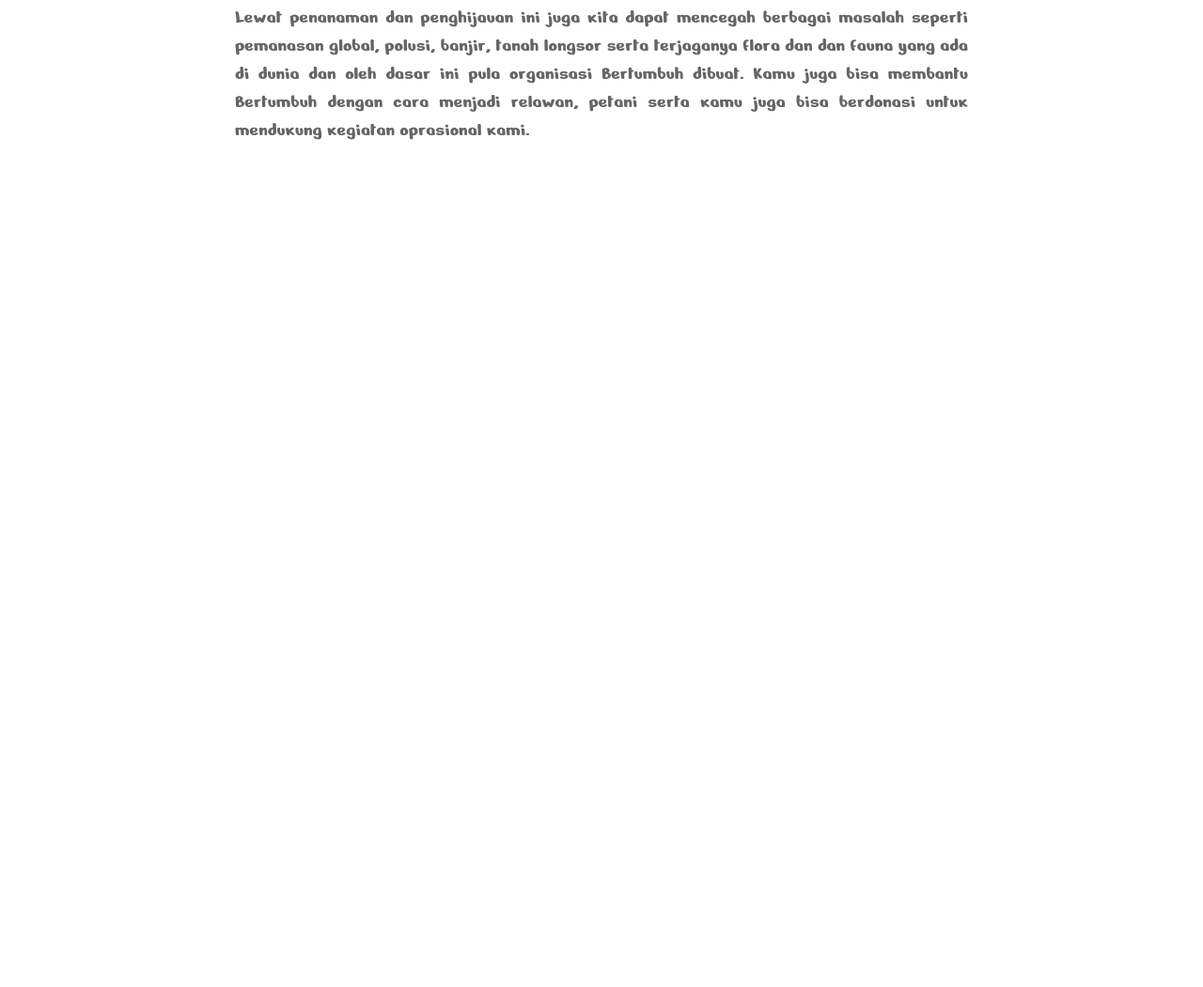
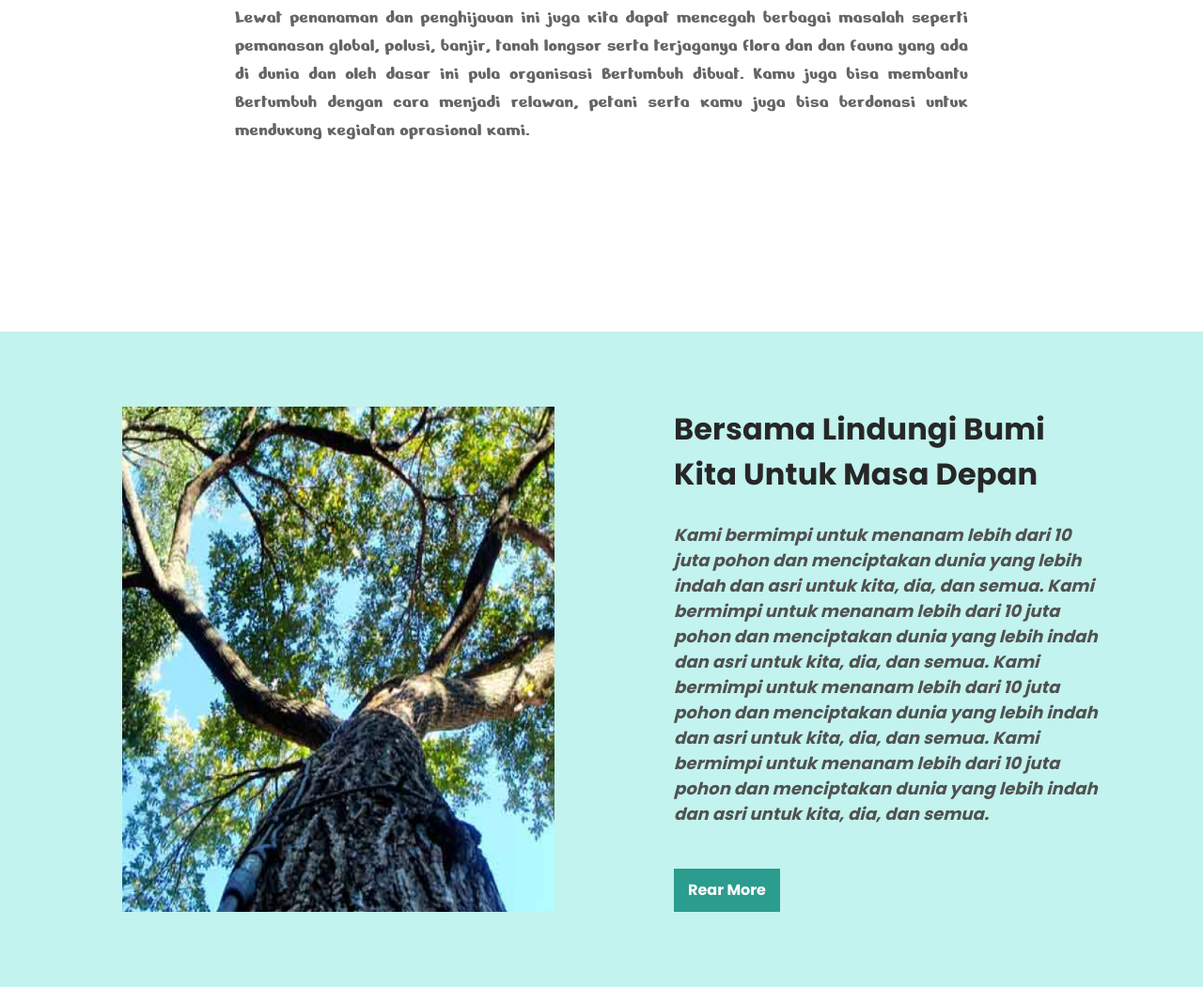
Before and after one commit to jdilla19/Homework5, a plain HTML site: page index.html in a window 1280 px wide. Shown: the part 591-1642 px from the top of the page at 94% size. Before the commit the page ends 944 px from the top, so only its background shows below. Drawn offline with Linux system fonts and the light colour scheme.

Commit message:
add section1

```diff
--- a/css/style.css
+++ b/css/style.css
@@ -38,7 +38,7 @@
 
 /* article */
 
-article {
+.text_article {
     margin: 200px auto;
      width: 780px;
       /* background-color: aqua;
@@ -67,3 +67,69 @@
     margin: 60px auto 52px;
 
 }
+
+/* section */
+
+.section1 {
+    width: 1440px;
+    background-color: #C2F3EE;
+    margin: 0 auto;
+    padding: 80px 130px;
+
+}
+
+.tree {
+    width: 460px;
+    height: 538px;
+    vertical-align: top;
+}
+
+ .section_article{
+    width: 460px;
+    height: 538px;
+    display: inline-block;
+    vertical-align: top;
+    margin-left: 123px;
+ }
+
+
+.title2 {
+    display: inline-block;
+    vertical-align: top;
+    font-family: 'Poppins', sans-serif;
+    font-size: 32px;
+    font-weight: 500;
+    line-height: 48px;
+    letter-spacing: 0.005em;
+    color: #272727;
+
+}
+.text2 {
+    margin: 27px auto 45px;
+    font-family: 'Poppins', sans-serif;
+    font-size: 18px;
+    font-style: italic;
+    font-weight: 400;
+    line-height: 27px;
+    letter-spacing: 0.005em;
+    color: #515151;
+
+}
+
+button {
+    width: 113px;
+    height: 46px;
+    background-color: #2A9D8F;
+    border: none;
+
+
+}
+.button1 {
+    font-family: 'Poppins', sans-serif;
+    font-size: 16px;
+    font-weight: 400;
+    line-height: 24px;
+    letter-spacing: 0em;
+    text-align: center;
+    color: #FFFFFF;
+}
--- a/index.html
+++ b/index.html
@@ -35,7 +35,7 @@
 
     <!-- article -->
 
-    <article>
+    <article class="text_article">
 
         <h2 class="title">
             Tentang Kami
@@ -50,6 +50,32 @@
 
     </article>
 
+    <!-- section -->
+
+    <section class="section1">
+        <img class="tree" src="image/tree.png" alt="">
+
+
+        <article class="section_article">
+            <h2 class="title2">
+                Bersama Lindungi Bumi Kita Untuk Masa Depan
+            </h2>
+
+            <p class="text2">
+                Kami bermimpi untuk menanam lebih dari 10 juta pohon  dan menciptakan dunia yang lebih indah dan asri untuk kita, dia, dan semua. Kami bermimpi untuk menanam lebih dari 10 juta pohon  dan menciptakan dunia yang lebih indah dan asri untuk kita, dia, dan semua. Kami bermimpi untuk menanam lebih dari 10 juta pohon  dan menciptakan dunia yang lebih indah dan asri untuk kita, dia, dan semua. Kami bermimpi untuk menanam lebih dari 10 juta pohon  dan menciptakan dunia yang lebih indah dan asri untuk kita, dia, dan semua.
+            </p>
+
+            <button>
+                <a class="button1"  href="">Rear More</a>
+            </button>
+
+        </article>
+
+
+
+    </section>
+
+
 
 
 
```
